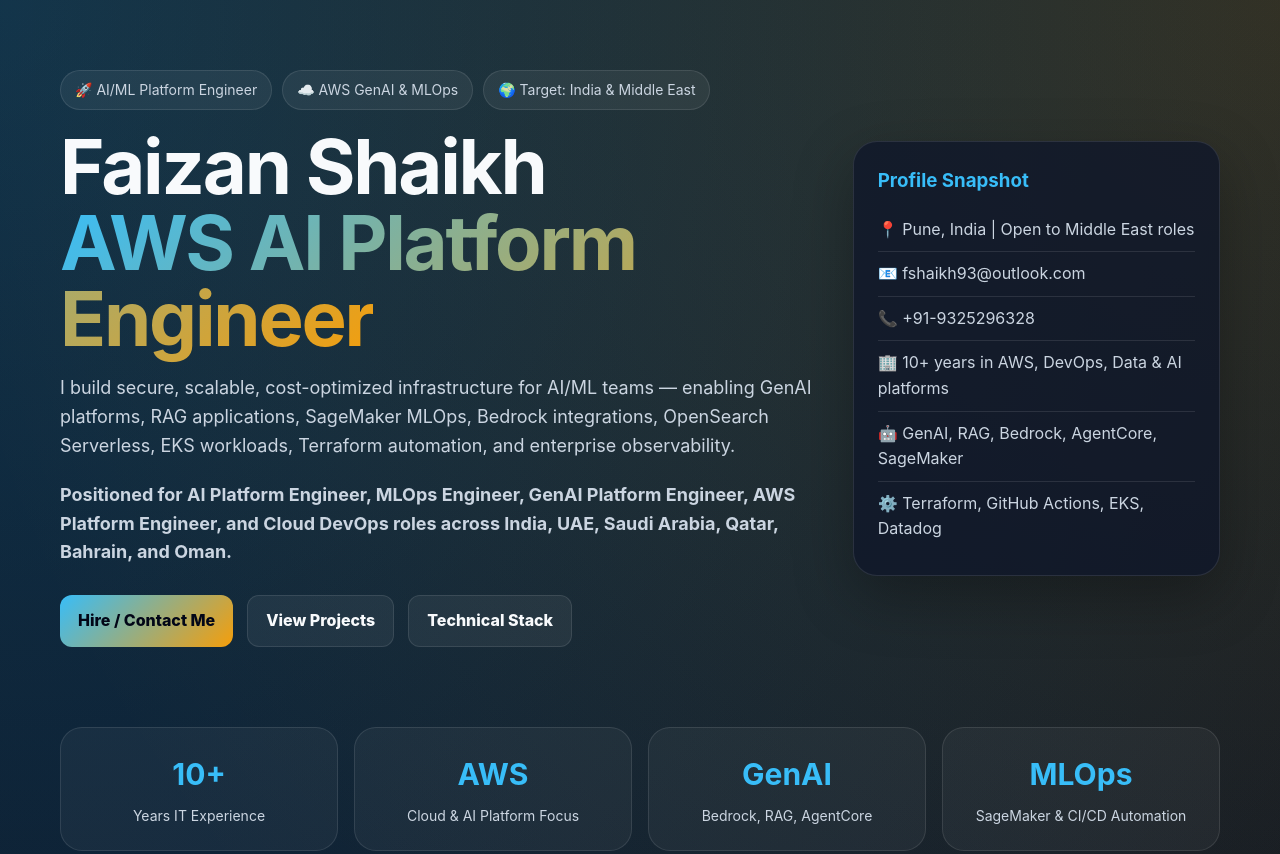
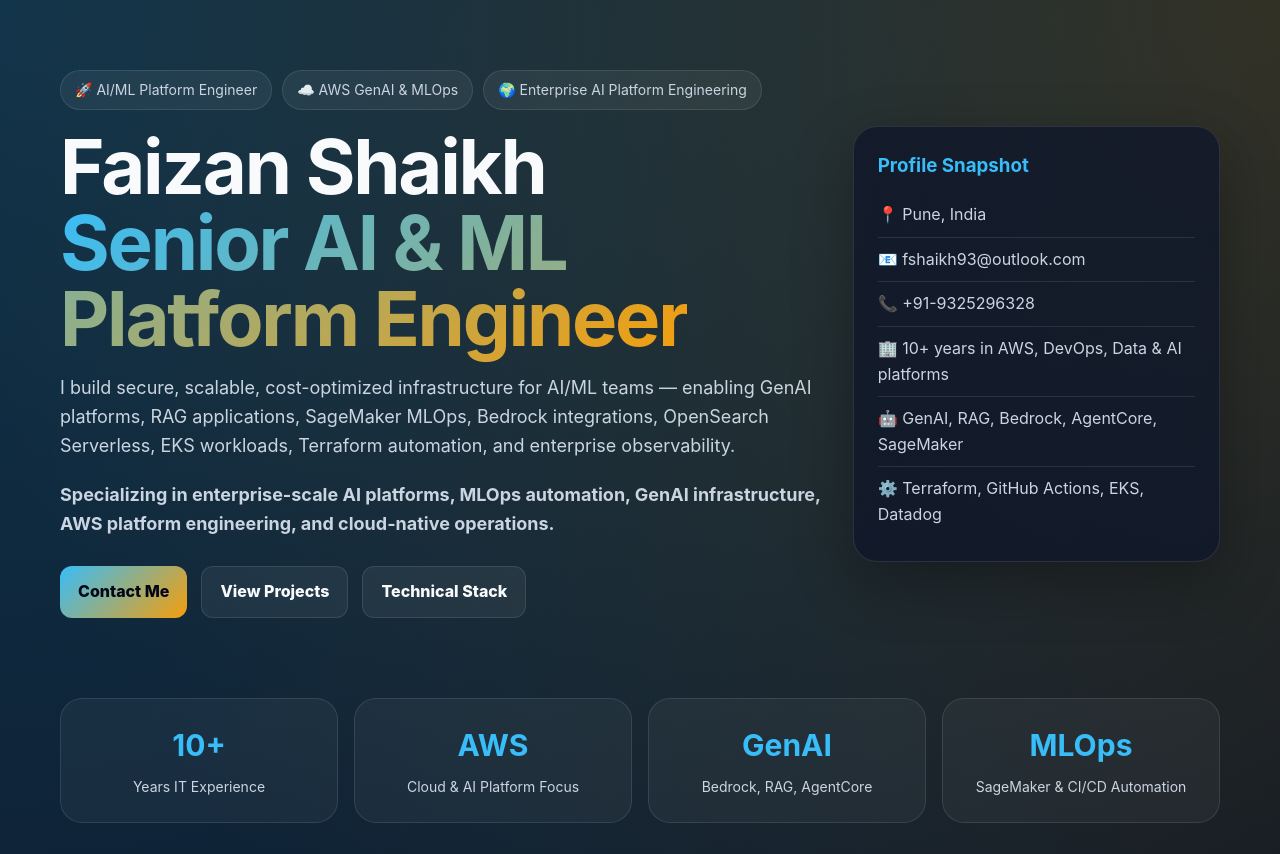
Before and after one commit to faizan-shaikh-aws/ai-ml-platform-engineer, a plain HTML site: page index.html in a window 1280 px wide. Shown: the top 854 px of the page. Drawn offline with Linux system fonts and the light colour scheme.

Commit message:
Update index.html

```diff
--- a/index.html
+++ b/index.html
@@ -3,7 +3,7 @@
 <head>
   <meta charset="UTF-8" />
   <meta name="viewport" content="width=device-width, initial-scale=1.0" />
-  <title>Faizan Shaikh | AI & ML Platform Engineer | AWS GenAI Platform</title>
+  <title>Faizan Shaikh | Senior AI & ML Platform Engineer | AWS GenAI Platform</title>
   <meta name="description" content="Faizan Shaikh - AI & ML Platform Engineer targeting India and Middle East roles. AWS GenAI, MLOps, SageMaker, Bedrock, OpenSearch Serverless, EKS, Terraform, GitHub Actions, Datadog and enterprise platform engineering." />
   <style>
     :root {
@@ -187,15 +187,15 @@
         <div class="badge-row">
           <div class="badge">🚀 AI/ML Platform Engineer</div>
           <div class="badge">☁️ AWS GenAI & MLOps</div>
-          <div class="badge">🌍 Target: India & Middle East</div>
+          <div class="badge">🌍 Enterprise AI Platform Engineering</div>
         </div>
-        <h1>Faizan Shaikh<br><span class="gradient-text">AWS AI Platform Engineer</span></h1>
+        <h1>Faizan Shaikh<br><span class="gradient-text">Senior AI & ML Platform Engineer</span></h1>
         <p>
           I build secure, scalable, cost-optimized infrastructure for AI/ML teams — enabling GenAI platforms, RAG applications, SageMaker MLOps, Bedrock integrations, OpenSearch Serverless, EKS workloads, Terraform automation, and enterprise observability.
         </p>
-        <p class="market-line">Positioned for AI Platform Engineer, MLOps Engineer, GenAI Platform Engineer, AWS Platform Engineer, and Cloud DevOps roles across India, UAE, Saudi Arabia, Qatar, Bahrain, and Oman.</p>
+        <p class="market-line">Specializing in enterprise-scale AI platforms, MLOps automation, GenAI infrastructure, AWS platform engineering, and cloud-native operations.</p>
         <div class="actions">
-          <a class="btn btn-primary" href="mailto:fshaikh93@outlook.com">Hire / Contact Me</a>
+          <a class="btn btn-primary" href="mailto:fshaikh93@outlook.com">Contact Me</a>
           <a class="btn btn-secondary" href="#projects">View Projects</a>
           <a class="btn btn-secondary" href="#skills">Technical Stack</a>
         </div>
@@ -203,7 +203,7 @@
       <aside class="profile-card">
         <h3>Profile Snapshot</h3>
         <ul>
-          <li>📍 Pune, India | Open to Middle East roles</li>
+          <li>📍 Pune, India</li>
           <li>📧 fshaikh93@outlook.com</li>
           <li>📞 +91-9325296328</li>
           <li>🏢 10+ years in AWS, DevOps, Data & AI platforms</li>
@@ -291,8 +291,8 @@
       </div>
     </section>
 
-    <section id="middle-east">
-      <div class="section-title"><h2>Why I Fit India & Middle East AI Platform Roles</h2></div>
+    <section id="platform-strengths">
+      <div class="section-title"><h2>Core Platform Engineering Strengths</h2></div>
       <div class="grid">
         <div class="card">
           <h3>🏦 Enterprise Governance</h3>
@@ -417,7 +417,7 @@
     <section id="contact">
       <div class="card highlight">
         <h2>Let’s Connect</h2>
-        <p>I am open to AI Platform Engineer, MLOps Engineer, GenAI Platform Engineer, AWS Platform Engineer, and Cloud DevOps opportunities in India and the Middle East.</p>
+        <p>I help AI and ML engineering teams build secure, scalable, observable, and cost-optimized platforms for enterprise workloads.</p>
         <div class="actions">
           <a class="btn btn-primary" href="mailto:fshaikh93@outlook.com">Email Me</a>
           <a class="btn btn-secondary" href="tel:+919325296328">Call</a>
```
